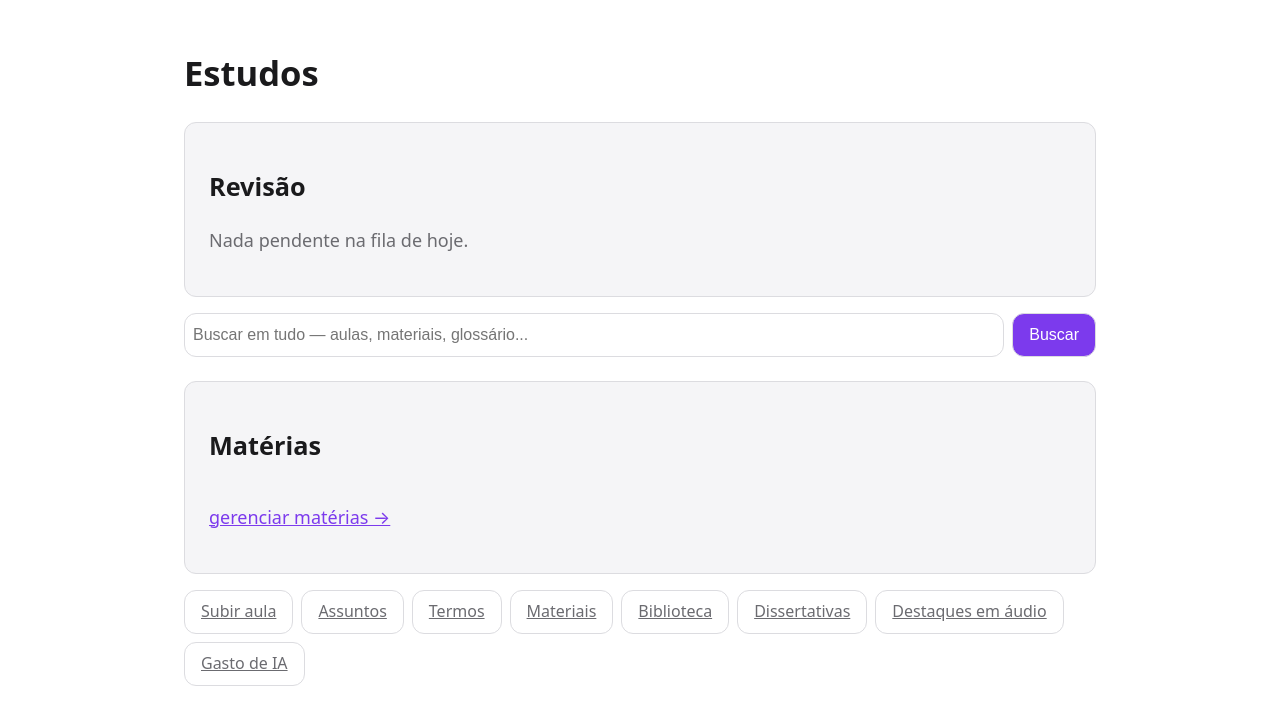
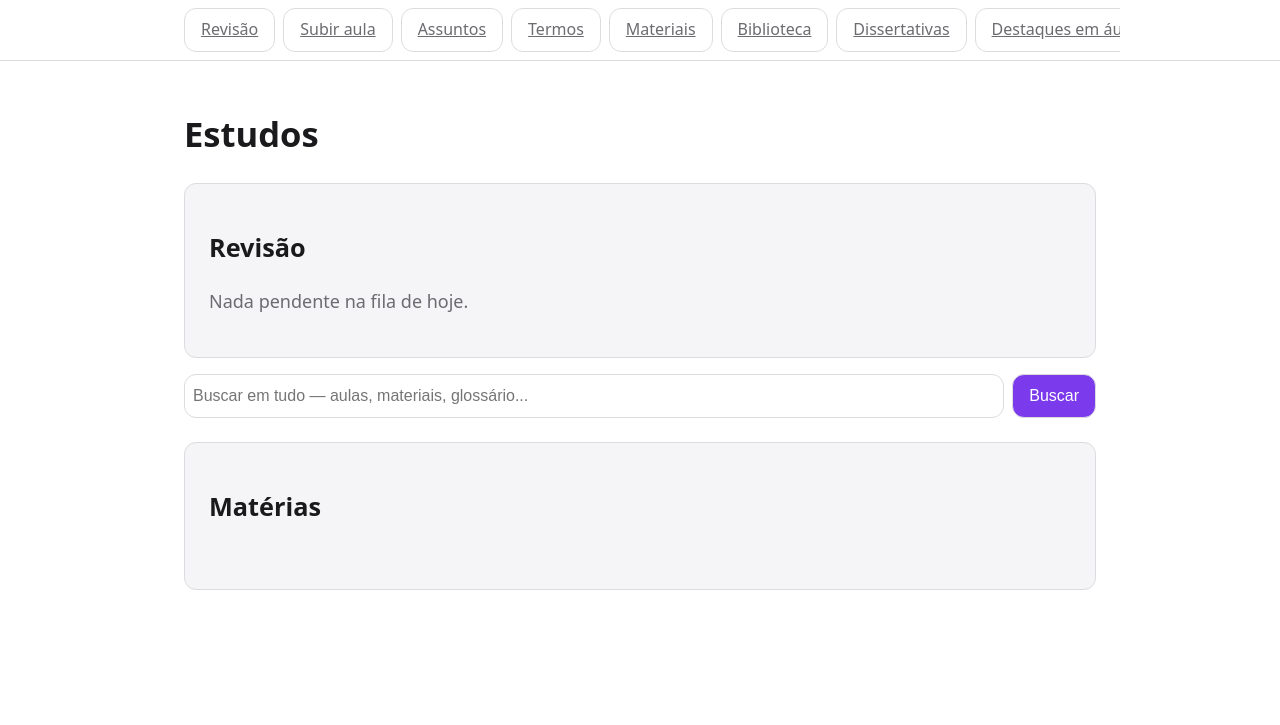
Before and after one commit to mecadosjogos/estudos, a FastAPI app: template server/app/templates/home.html in a window 1280 px wide. Shown: the top 725 px of the page. Run offline with FastAPI, Linux system fonts and the light colour scheme; the template is opened without the code that fills it, so the values that code supplies are empty.

Commit message:
Remove painel de gasto de IA, adiciona menu global fixo e prepara deploy
Painel de gasto (/admin/gasto) e seu link na home saem de cena: o
usuário decidiu processar tudo manualmente (via=manual, custo zero),
então o painel deixou de ter propósito. O rastreamento por trás
(AiCall, ai/budget.py) continua no código, só sem tela.

Menu global fixo no topo de todas as páginas (base.html), substituindo
a lista de links solta que só existia na home — navegar ou trocar de
seção agora funciona de qualquer lugar do app, sem depender de
breadcrumbs por página.

README.md novo com o passo a passo de deploy num VPS (Hostinger ou
qualquer VPS com Docker), incluindo o aviso de apagar
docker-compose.override.yml em produção — ele é só para desenvolvimento
local e o Compose o carrega automaticamente se ficar no clone.

Co-Authored-By: Claude Sonnet 5 <noreply@anthropic.com>

```diff
--- a/server/app/static/style.css
+++ b/server/app/static/style.css
@@ -17,6 +17,7 @@
 
 	--radius: 0.75rem;
 	--touch-target: 44px;
+	--nav-height: 61px;
 
 	color-scheme: light dark;
 }
@@ -74,6 +75,28 @@ a {
 	max-width: 60rem;
 	margin: 0 auto;
 	padding: var(--space-4);
+}
+
+.global-nav {
+	position: sticky;
+	top: 0;
+	z-index: 20;
+	background: var(--bg);
+	border-bottom: 1px solid var(--border);
+}
+
+.global-nav-inner {
+	max-width: 60rem;
+	margin: 0 auto;
+	display: flex;
+	gap: var(--space-2);
+	padding: var(--space-2) var(--space-4);
+	overflow-x: auto;
+	-webkit-overflow-scrolling: touch;
+}
+
+.global-nav-inner a {
+	flex: 0 0 auto;
 }
 
 .card {
@@ -239,7 +262,7 @@ input[type="text"], input[type="date"], input[type="search"], select {
 
 .player-card {
 	position: sticky;
-	top: var(--space-2);
+	top: calc(var(--nav-height) + var(--space-2));
 	z-index: 10;
 }
 
--- a/server/app/templates/base.html
+++ b/server/app/templates/base.html
@@ -9,6 +9,19 @@
 	<meta name="theme-color" content="#7c3aed">
 </head>
 <body>
+	<nav class="global-nav">
+		<div class="global-nav-inner">
+			<a class="button button-ghost" href="/revisao">Revisão</a>
+			<a class="button button-ghost" href="/upload">Subir aula</a>
+			<a class="button button-ghost" href="/assuntos">Assuntos</a>
+			<a class="button button-ghost" href="/termos">Termos</a>
+			<a class="button button-ghost" href="/materials">Materiais</a>
+			<a class="button button-ghost" href="/works">Biblioteca</a>
+			<a class="button button-ghost" href="/dissertativas">Dissertativas</a>
+			<a class="button button-ghost" href="/destaques">Destaques em áudio</a>
+			<a class="button button-ghost" href="/subjects">Gerenciar matérias</a>
+		</div>
+	</nav>
 	<div class="layout">
 		{% block content %}{% endblock %}
 	</div>
--- a/server/app/templates/home.html
+++ b/server/app/templates/home.html
@@ -29,17 +29,5 @@
 		</li>
 		{% endfor %}
 	</ul>
-	<p><a href="/subjects">gerenciar matérias →</a></p>
 </div>
-
-<nav class="button-row">
-	<a class="button button-ghost" href="/upload">Subir aula</a>
-	<a class="button button-ghost" href="/assuntos">Assuntos</a>
-	<a class="button button-ghost" href="/termos">Termos</a>
-	<a class="button button-ghost" href="/materials">Materiais</a>
-	<a class="button button-ghost" href="/works">Biblioteca</a>
-	<a class="button button-ghost" href="/dissertativas">Dissertativas</a>
-	<a class="button button-ghost" href="/destaques">Destaques em áudio</a>
-	<a class="button button-ghost" href="/admin/gasto">Gasto de IA</a>
-</nav>
 {% endblock %}
```
Also changed, not shown: RUNBOOK.md (+0 -3 lines), server/app/routes/admin.py (+1 -20 lines), server/app/templates/admin_gasto.html (deleted, +0 -29 lines), server/tests/test_assuntos_routes.py (+0 -15 lines), README.md (added).
